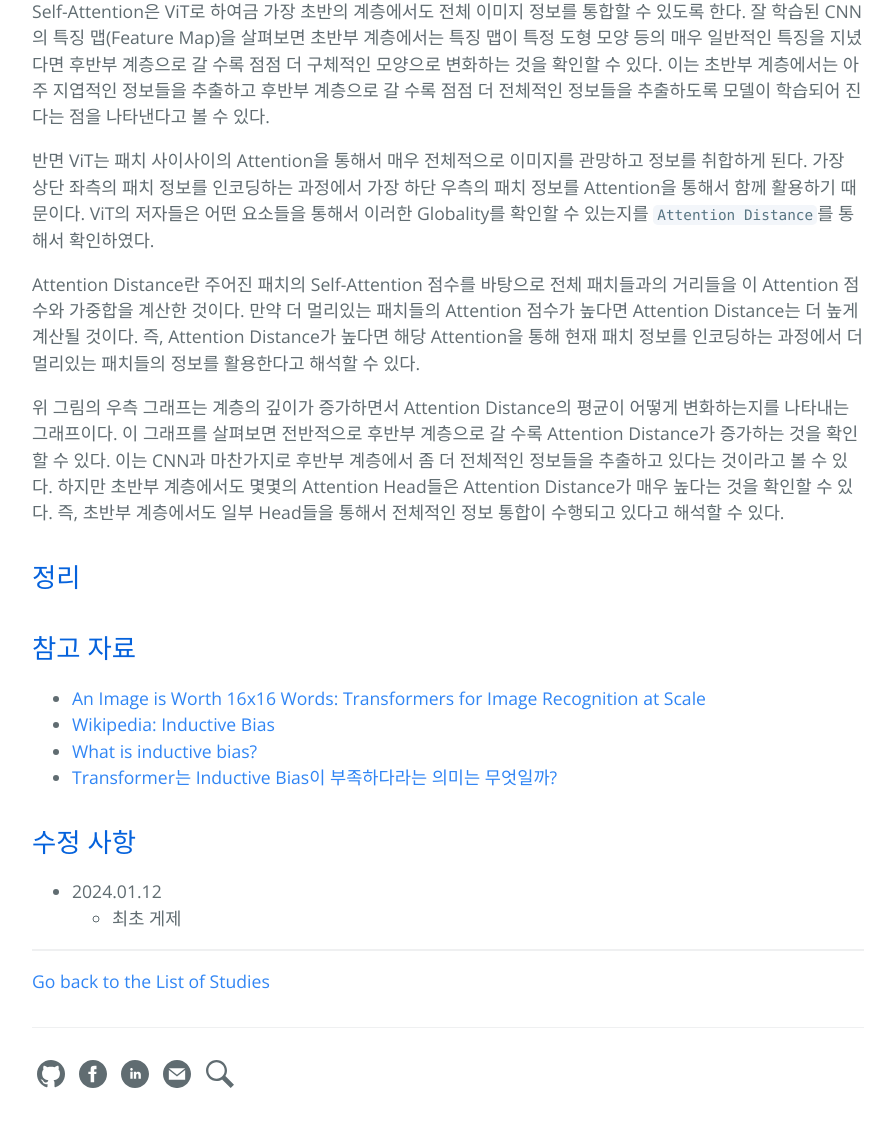
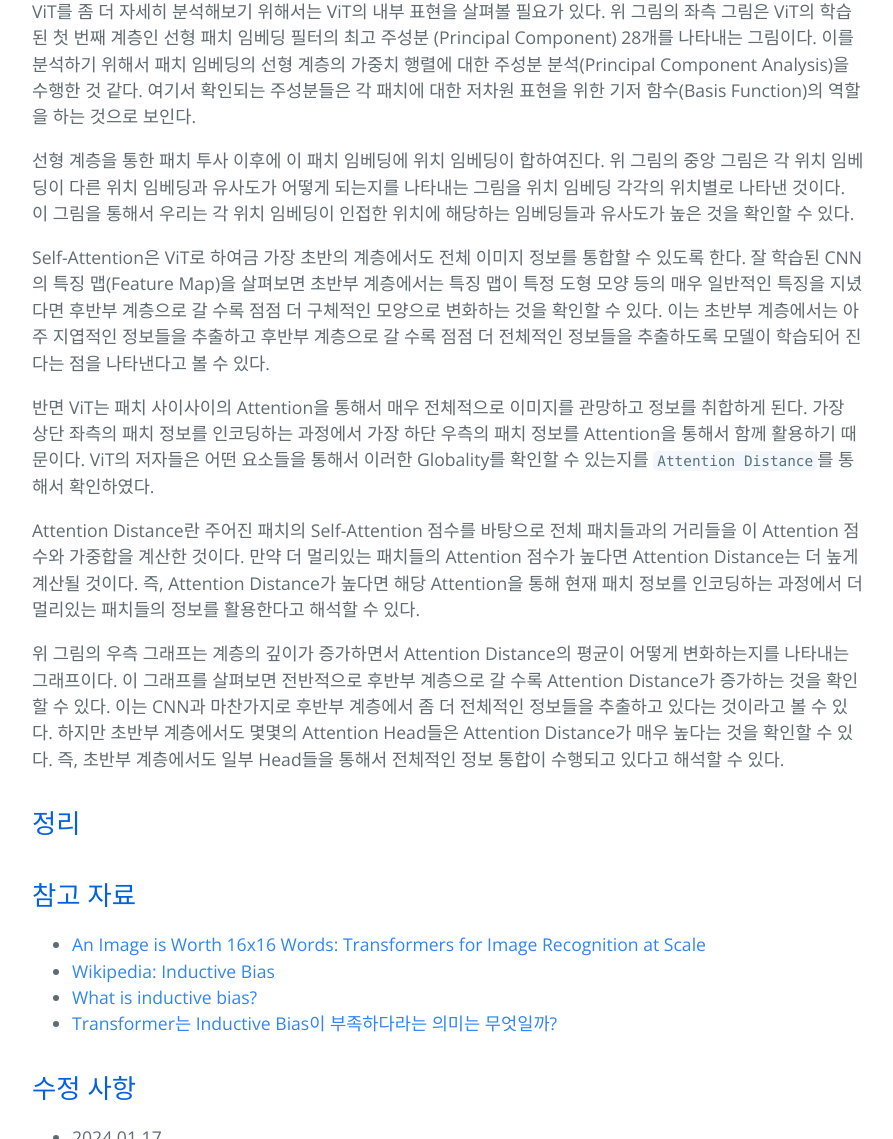
Before and after one commit to hcnoh/hcnoh.github.io, a Jekyll site: the page built from drafts/2024-01-17-vlm-02.md, in a window 1280 px wide and 1400 px high, scrolled down 3353 px. Shown: the part 261-1400 px from the top of the window, without its empty margins (192-1085 px from the left). Built offline with Jekyll 4.4.1, drawn with Linux system fonts in a browser that asks for light colours; comment, search, counter and statistics services are not loaded.

Commit message:
vit 작성중

```diff
--- a/drafts/2024-01-17-vlm-02.md
+++ b/drafts/2024-01-17-vlm-02.md
@@ -103,6 +103,10 @@ ViT는 CNN에 비해서 적은 귀납적 편향을 가지고 있는 대신 학
 
 ![](assets/img/2024-01-17-vlm-02/self-attention-analysis.png)
 
+ViT를 좀 더 자세히 분석해보기 위해서는 ViT의 내부 표현을 살펴볼 필요가 있다. 위 그림의 좌측 그림은 ViT의 학습된 첫 번째 계층인 선형 패치 임베딩 필터의 최고 주성분 (Principal Component) 28개를 나타내는 그림이다. 이를 분석하기 위해서 패치 임베딩의 선형 계층의 가중치 행렬에 대한 주성분 분석(Principal Component Analysis)을 수행한 것 같다. 여기서 확인되는 주성분들은 각 패치에 대한 저차원 표현을 위한 기저 함수(Basis Function)의 역할을 하는 것으로 보인다.
+
+선형 계층을 통한 패치 투사 이후에 이 패치 임베딩에 위치 임베딩이 합하여진다. 위 그림의 중앙 그림은 각 위치 임베딩이 다른 위치 임베딩과 유사도가 어떻게 되는지를 나타내는 그림을 위치 임베딩 각각의 위치별로 나타낸 것이다. 이 그림을 통해서 우리는 각 위치 임베딩이 인접한 위치에 해당하는 임베딩들과 유사도가 높은 것을 확인할 수 있다.
+
 Self-Attention은 ViT로 하여금 가장 초반의 계층에서도 전체 이미지 정보를 통합할 수 있도록 한다. 잘 학습된 CNN의 특징 맵(Feature Map)을 살펴보면 초반부 계층에서는 특징 맵이 특정 도형 모양 등의 매우 일반적인 특징을 지녔다면 후반부 계층으로 갈 수록 점점 더 구체적인 모양으로 변화하는 것을 확인할 수 있다. 이는 초반부 계층에서는 아주 지엽적인 정보들을 추출하고 후반부 계층으로 갈 수록 점점 더 전체적인 정보들을 추출하도록 모델이 학습되어 진다는 점을 나타낸다고 볼 수 있다.
 
 반면 ViT는 패치 사이사이의 Attention을 통해서 매우 전체적으로 이미지를 관망하고 정보를 취합하게 된다. 가장 상단 좌측의 패치 정보를 인코딩하는 과정에서 가장 하단 우측의 패치 정보를 Attention을 통해서 함께 활용하기 때문이다. ViT의 저자들은 어떤 요소들을 통해서 이러한 Globality를 확인할 수 있는지를 `Attention Distance`를 통해서 확인하였다.
@@ -120,5 +124,5 @@ Attention Distance란 주어진 패치의 Self-Attention 점수를 바탕으로
 - [Transformer는 Inductive Bias이 부족하다라는 의미는 무엇일까?](https://moon-walker.medium.com/transformer%EB%8A%94-inductive-bias%EC%9D%B4-%EB%B6%80%EC%A1%B1%ED%95%98%EB%8B%A4%EB%9D%BC%EB%8A%94-%EC%9D%98%EB%AF%B8%EB%8A%94-%EB%AC%B4%EC%97%87%EC%9D%BC%EA%B9%8C-4f6005d32558)
 
 ## 수정 사항
-- 2024.01.12
+- 2024.01.17
     - 최초 게제
```
Also changed, not shown: 1 other file.
